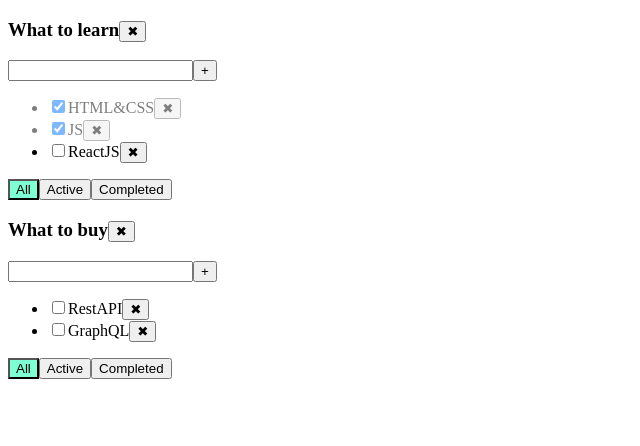
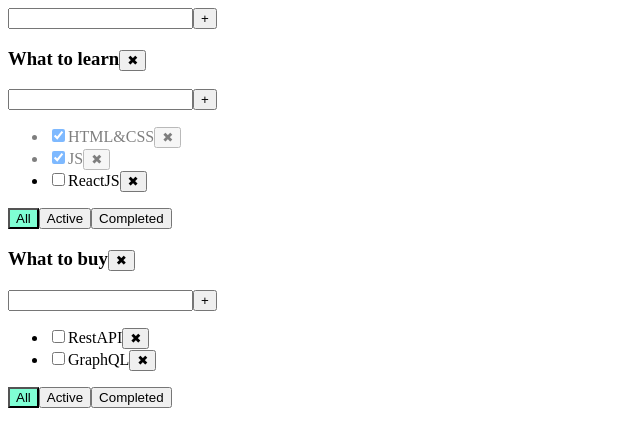
Before and after one commit to victor13bars/my_todolist, a React (Create React App) app: page / in a window 1280 px wide. Shown: the top 446 px of the page, without its empty margins (0-640 px from the left). Built offline with nearby package versions, Linux system fonts and the light colour scheme; the HTML template or start-up script is replaced by a standard one.

Commit message:
refactoring

```diff
--- a/src/App.tsx
+++ b/src/App.tsx
@@ -2,6 +2,7 @@
 import './App.css';
 import {TaskType, Todolist} from './Todolist';
 import {v1} from "uuid";
+import AddItemForm from "./AddItemForm";
 
 export type FilterValueType = 'all' | 'active' | 'completed'
 export type TodolistsType = {
@@ -35,6 +36,24 @@
         ]
 
     })
+
+    const changeTodolistTitle = (todoId: string, newTitle: string) => {
+        let todo = todolists.find(t => t.id === todoId)
+        if (todo) {
+            todo.title = newTitle
+            setTodolists([...todolists])
+        }
+    }
+
+    const addTodolist = (title: string) => {
+        let newTodolistId = v1()
+        let newTodolist: TodolistsType = {id: newTodolistId, title, filter: 'all'}
+        setTodolists([newTodolist, ...todolists])
+        setTasks({
+            ...tasks,
+            [newTodolistId]: []
+        })
+    }
 
     const removeTodolist = (id: string) => {
         setTodolists(todolists.filter(todolist => todolist.id !== id))
@@ -72,8 +91,18 @@
         }
     }
 
+    const changeTaskTitle = (id: string, title: string, todolistId: string) => {
+        let todolistTasks = tasks[todolistId]
+        let task = todolistTasks.find(task => task.id === id)
+        if (task) {
+            task.title = title
+            setTasks({...tasks})
+        }
+    }
+
     return (
         <div className="App">
+            <AddItemForm addItem={addTodolist}/>
             {
                 todolists.map(todolist => {
 
@@ -98,6 +127,8 @@
                         changeFilter={changeFilter}
                         addTask={addTask}
                         changeTaskStatus={changeTaskStatus}
+                        changeTaskTitle={changeTaskTitle}
+                        changeTodolistTitle={changeTodolistTitle}
                         filter={todolist.filter}
                     />
 
--- /dev/null
+++ b/src/EditableSpan.tsx
@@ -0,0 +1,39 @@
+import React, {ChangeEvent, useState} from 'react';
+
+type EditableSpanPropsType = {
+    value: string
+    onChange: (newTitle: string) => void
+}
+
+const EditableSpan = ({value, onChange}: EditableSpanPropsType) => {
+
+    let [editMode, setEditMode] = useState(false)
+    const [title, setTitle] = useState(value)
+
+    const activateEditMode = () => {
+        setEditMode(true)
+    }
+
+    const activateViewMode = () => {
+        setEditMode(false)
+        onChange(title)
+    }
+
+    const onChangeHandler = (event: ChangeEvent<HTMLInputElement>) => {
+        setTitle(event.currentTarget.value)
+    }
+
+    return (
+        editMode ?
+            <input
+                value={title}
+                autoFocus
+                onBlur={activateViewMode}
+                onChange={onChangeHandler}
+            />
+            :
+            <span onDoubleClick={activateEditMode}>{title}</span>
+    );
+};
+
+export default EditableSpan;
--- a/src/Todolist.tsx
+++ b/src/Todolist.tsx
@@ -1,6 +1,7 @@
 import React, {ChangeEvent} from 'react';
 import {FilterValueType} from "./App";
 import AddItemForm from "./AddItemForm";
+import EditableSpan from "./EditableSpan";
 
 export type TaskType = {
     id: string
@@ -18,6 +19,8 @@
     changeFilter: (value: FilterValueType, todolistId: string) => void
     addTask: (title: string, todolistId: string) => void
     changeTaskStatus: (id: string, isDone: boolean, todolistId: string) => void
+    changeTaskTitle: (id: string, title: string, todolistId: string) => void
+    changeTodolistTitle: (id: string, title: string) => void
 }
 
 export function Todolist({
@@ -28,14 +31,16 @@
                              removeTask,
                              changeFilter,
                              addTask,
-                             changeTaskStatus
+                             changeTaskStatus,
+                             changeTaskTitle,
+                             changeTodolistTitle
                              , filter
                          }: PropsType) {
 
 
-  const add = (title:string)=>{
-      addTask(title,id)
-  }
+    const add = (title: string) => {
+        addTask(title, id)
+    }
 
     const onAllClickHandler = (id: string) => {
         changeFilter('all', id)
@@ -49,9 +54,13 @@
         changeFilter('completed', id)
     }
 
+    const onChaneTodoTitle = (title: string) => {
+        changeTodolistTitle(id, title)
+    }
+
     return <div>
         <h3>
-            {title}
+            <EditableSpan value={title} onChange={onChaneTodoTitle}/>
             <button onClick={() => removeTodolist(id)}>✖</button>
         </h3>
         <AddItemForm addItem={add}/>
@@ -62,10 +71,14 @@
                         let newIsDoneValue = event.currentTarget.checked
                         changeTaskStatus(task.id, newIsDoneValue, id)
                     }
+                    const onChangeTitleHandler = (title: string) => {
+                        changeTaskTitle(task.id, title, id)
+                    }
+
                     return (
                         <li key={task.id} className={task.isDone ? 'is-done' : ''}>
                             <input type="checkbox" checked={task.isDone} onChange={onChangeHandler}/>
-                            <span>{task.title}</span>
+                            <EditableSpan value={task.title} onChange={onChangeTitleHandler}/>
                             <button onClick={onClickHandler}>✖</button>
                         </li>
                     )
```
